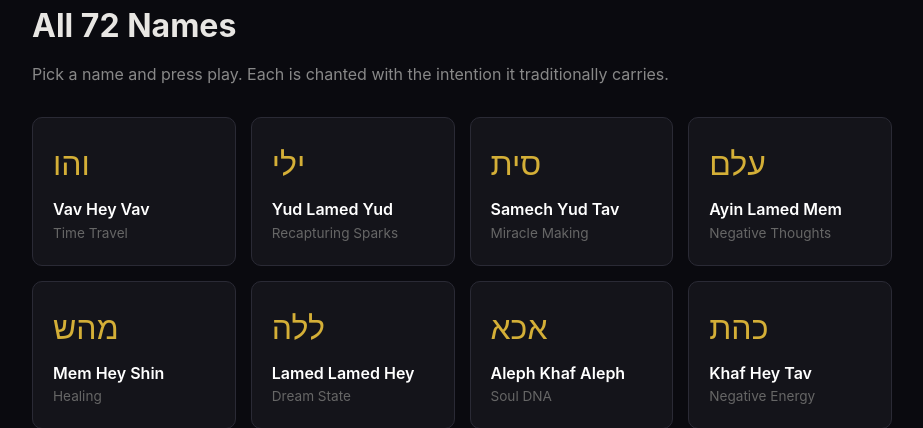
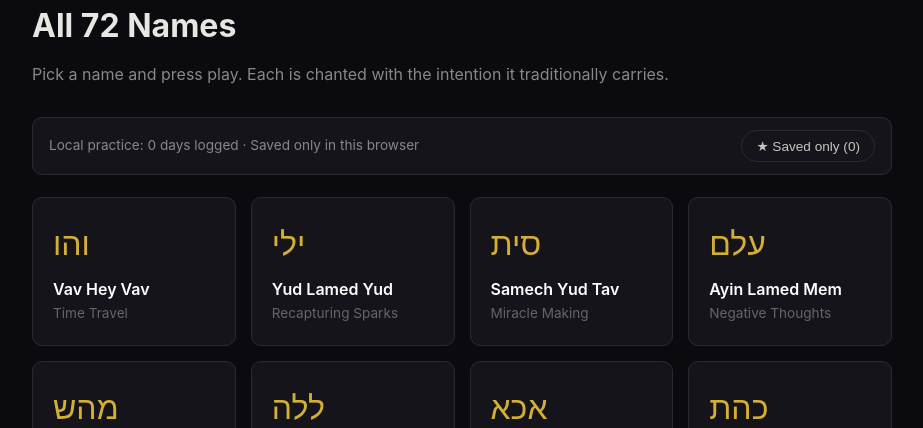
Before and after one commit to fayerman-source/72-luminous-names, a Flask app: page /library in a window 1280 px wide. Shown: the part 99-527 px from the top of the page, without its empty margins (178-1101 px from the left). Run offline with Flask 3, Linux system fonts and the light colour scheme.

Commit message:
Add local-only saved names and 72-day practice counter

```diff
--- /dev/null
+++ b/static/practice.js
@@ -0,0 +1,329 @@
+(function (root, factory) {
+  if (typeof module === "object" && module.exports) {
+    module.exports = factory();
+  } else {
+    root.LuminousPractice = factory();
+  }
+})(typeof globalThis !== "undefined" ? globalThis : this, function () {
+  "use strict";
+
+  var STORAGE_KEY = "luminous72.practice.v1";
+  var DATE_RE = /^\d{4}-\d{2}-\d{2}$/;
+
+  function validNameId(val) {
+    var n = Number(val);
+    return Number.isInteger(n) && n >= 1 && n <= 72 ? n : null;
+  }
+
+  function uniqueSortedNumbers(items) {
+    var seen = {};
+    var out = [];
+    (Array.isArray(items) ? items : []).forEach(function (v) {
+      var id = validNameId(v);
+      if (id !== null && !seen[id]) {
+        seen[id] = true;
+        out.push(id);
+      }
+    });
+    return out.sort(function (a, b) { return a - b; });
+  }
+
+  function uniqueSortedDates(items) {
+    var seen = {};
+    var out = [];
+    (Array.isArray(items) ? items : []).forEach(function (v) {
+      var s = typeof v === "string" ? v.trim() : "";
+      if (DATE_RE.test(s) && !seen[s]) {
+        seen[s] = true;
+        out.push(s);
+      }
+    });
+    return out.sort();
+  }
+
+  function normalizeState(raw) {
+    var obj = raw && typeof raw === "object" ? raw : {};
+    return {
+      savedIds: uniqueSortedNumbers(obj.savedIds),
+      practicedDates: uniqueSortedDates(obj.practicedDates),
+      completedNameIds: uniqueSortedNumbers(obj.completedNameIds)
+    };
+  }
+
+  function formatLocalDate(dateObj) {
+    var d = dateObj instanceof Date ? dateObj : new Date();
+    var y = d.getFullYear();
+    var m = d.getMonth() + 1;
+    var day = d.getDate();
+    return (
+      String(y) +
+      "-" +
+      (m < 10 ? "0" + m : String(m)) +
+      "-" +
+      (day < 10 ? "0" + day : String(day))
+    );
+  }
+
+  function toggleSavedName(state, nameId) {
+    var clean = normalizeState(state);
+    var id = validNameId(nameId);
+    if (id === null) return clean;
+    var exists = clean.savedIds.indexOf(id) !== -1;
+    var nextSaved = exists
+      ? clean.savedIds.filter(function (x) { return x !== id; })
+      : clean.savedIds.concat([id]);
+    return normalizeState({
+      savedIds: nextSaved,
+      practicedDates: clean.practicedDates,
+      completedNameIds: clean.completedNameIds
+    });
+  }
+
+  function recordPracticeDay(state, nameId, dateStr) {
+    var clean = normalizeState(state);
+    var day = DATE_RE.test(String(dateStr || "")) ? String(dateStr) : formatLocalDate(new Date());
+    var id = validNameId(nameId);
+    var nextDates = clean.practicedDates.concat([day]);
+    var nextCompleted = id !== null ? clean.completedNameIds.concat([id]) : clean.completedNameIds;
+    return normalizeState({
+      savedIds: clean.savedIds,
+      practicedDates: nextDates,
+      completedNameIds: nextCompleted
+    });
+  }
+
+  function getDayProgress(state) {
+    var clean = normalizeState(state);
+    var totalDays = clean.practicedDates.length;
+    var cycleDay = totalDays === 0 ? 0 : ((totalDays - 1) % 72) + 1;
+    return {
+      totalDays: totalDays,
+      cycleDay: cycleDay,
+      savedCount: clean.savedIds.length,
+      completedNamesCount: clean.completedNameIds.length
+    };
+  }
+
+  function loadState() {
+    try {
+      var raw = window.localStorage.getItem(STORAGE_KEY);
+      return raw ? normalizeState(JSON.parse(raw)) : normalizeState({});
+    } catch (_e) {
+      return normalizeState({});
+    }
+  }
+
+  function saveState(state) {
+    var clean = normalizeState(state);
+    try {
+      window.localStorage.setItem(STORAGE_KEY, JSON.stringify(clean));
+    } catch (_e) {}
+    return clean;
+  }
+
+  function parseSessionIdFromPath(pathname) {
+    var match = /^\/session\/(\d+)\/?$/.exec(pathname || "");
+    return match ? validNameId(Number(match[1])) : null;
+  }
+
+  function parseCardNameId(anchorEl) {
+    var match = /\/session\/(\d+)/.exec(anchorEl.getAttribute("href") || "");
+    return match ? validNameId(Number(match[1])) : null;
+  }
+
+  function initDom() {
+    if (typeof document === "undefined") return;
+
+    var state = loadState();
+    var today = formatLocalDate(new Date());
+    var badgeEl = document.getElementById("practice-summary-badge");
+
+    function renderHeaderBadge() {
+      if (!badgeEl) return;
+      var prog = getDayProgress(state);
+      if (prog.totalDays === 0 && prog.savedCount === 0) {
+        badgeEl.hidden = true;
+        badgeEl.textContent = "";
+        return;
+      }
+      var parts = [];
+      if (prog.totalDays > 0) {
+        parts.push("Day " + prog.cycleDay + "/72");
+      }
+      if (prog.savedCount > 0) {
+        parts.push("★ " + prog.savedCount + " saved");
+      }
+      badgeEl.textContent = parts.join(" · ");
+      badgeEl.hidden = false;
+    }
+
+    var sessionId = parseSessionIdFromPath(window.location.pathname);
+    if (sessionId !== null) {
+      var playerRoot = document.querySelector(".player");
+      var anchorTarget = playerRoot && playerRoot.querySelector(".audio-player");
+      if (playerRoot && anchorTarget) {
+        var bar = document.createElement("div");
+        bar.className = "practice-session-bar";
+
+        var saveBtn = document.createElement("button");
+        saveBtn.type = "button";
+        saveBtn.className = "practice-chip";
+
+        var markBtn = document.createElement("button");
+        markBtn.type = "button";
+        markBtn.className = "practice-chip";
+
+        var dayLabel = document.createElement("span");
+        dayLabel.className = "practice-day-readout";
+
+        bar.appendChild(saveBtn);
+        bar.appendChild(markBtn);
+        bar.appendChild(dayLabel);
+        playerRoot.insertBefore(bar, anchorTarget);
+
+        function renderSessionControls() {
+          var isSaved = state.savedIds.indexOf(sessionId) !== -1;
+          var practicedToday = state.practicedDates.indexOf(today) !== -1;
+          var prog = getDayProgress(state);
+
+          saveBtn.textContent = isSaved ? "★ Saved" : "☆ Save Name";
+          saveBtn.setAttribute("aria-pressed", isSaved ? "true" : "false");
+          saveBtn.classList.toggle("is-active", isSaved);
+
+          markBtn.textContent = practicedToday ? "✓ Practiced today" : "Mark practiced today";
+          markBtn.setAttribute("aria-pressed", practicedToday ? "true" : "false");
+          markBtn.classList.toggle("is-active", practicedToday);
+
+          dayLabel.textContent =
+            prog.totalDays > 0
+              ? "Day " + prog.cycleDay + " of 72 (" + prog.totalDays + (prog.totalDays === 1 ? " day" : " days") + " total)"
+              : "Day 0 of 72 · Local-only practice log";
+          renderHeaderBadge();
+        }
+
+        saveBtn.addEventListener("click", function () {
+          state = saveState(toggleSavedName(state, sessionId));
+          renderSessionControls();
+        });
+
+        markBtn.addEventListener("click", function () {
+          state = saveState(recordPracticeDay(state, sessionId, today));
+          renderSessionControls();
+        });
+
+        var audioEl = playerRoot.querySelector("audio");
+        if (audioEl) {
+          audioEl.addEventListener("ended", function () {
+            state = saveState(recordPracticeDay(state, sessionId, today));
+            renderSessionControls();
+          });
+        }
+
+        renderSessionControls();
+      }
+    }
+
+    if (window.location.pathname === "/library") {
+      var sessionLinks = Array.prototype.slice.call(
+        document.querySelectorAll('a[href^="/session/"]')
+      );
+      if (sessionLinks.length > 0) {
+        var gridParent = sessionLinks[0].parentElement;
+        var filterSavedOnly = false;
+
+        var libBar = document.createElement("div");
+        libBar.className = "practice-library-bar";
+
+        var summaryText = document.createElement("span");
+        summaryText.className = "practice-day-readout";
+
+        var savedToggle = document.createElement("button");
+        savedToggle.type = "button";
+        savedToggle.className = "practice-chip";
+        savedToggle.setAttribute("aria-pressed", "false");
+
+        var emptySavedMsg = document.createElement("p");
+        emptySavedMsg.className = "practice-empty-note";
+        emptySavedMsg.hidden = true;
+        emptySavedMsg.textContent = "No saved names yet — open any name and press Save Name.";
+
+        libBar.appendChild(summaryText);
+        libBar.appendChild(savedToggle);
+
+        if (gridParent && gridParent.parentElement) {
+          gridParent.parentElement.insertBefore(libBar, gridParent);
+          gridParent.parentElement.insertBefore(emptySavedMsg, gridParent);
+        }
+
+        function renderLibraryPractice() {
+          var prog = getDayProgress(state);
+          summaryText.textContent =
+            prog.totalDays > 0
+              ? "Practice: Day " + prog.cycleDay + " of 72 · " + prog.completedNamesCount + "/72 names visited"
+              : "Local practice: 0 days logged · Saved only in this browser";
+          savedToggle.textContent = "★ Saved only (" + prog.savedCount + ")";
+          savedToggle.setAttribute("aria-pressed", filterSavedOnly ? "true" : "false");
+          savedToggle.classList.toggle("is-active", filterSavedOnly);
+
+          var visibleSaved = 0;
+          sessionLinks.forEach(function (card) {
+            var id = parseCardNameId(card);
+            if (id === null) return;
+            var isSaved = state.savedIds.indexOf(id) !== -1;
+            var isDone = state.completedNameIds.indexOf(id) !== -1;
+
+            var marker = card.querySelector(".practice-card-marker");
+            if (!marker && (isSaved || isDone)) {
+              marker = document.createElement("div");
+              marker.className = "practice-card-marker";
+              card.appendChild(marker);
+            }
+            if (marker) {
+              var flags = [];
+              if (isSaved) flags.push("★ Saved");
+              if (isDone) flags.push("✓ Practiced");
+              marker.textContent = flags.join(" · ");
+              marker.hidden = flags.length === 0;
+            }
+
+            if (filterSavedOnly) {
+              card.style.display = isSaved ? "" : "none";
+              if (isSaved) visibleSaved += 1;
+            } else {
+              card.style.display = "";
+            }
+          });
+
+          emptySavedMsg.hidden = !(filterSavedOnly && visibleSaved === 0);
+          renderHeaderBadge();
+        }
+
+        savedToggle.addEventListener("click", function () {
+          filterSavedOnly = !filterSavedOnly;
+          renderLibraryPractice();
+        });
+
+        renderLibraryPractice();
+      }
+    }
+
+    renderHeaderBadge();
+  }
+
+  if (typeof document !== "undefined") {
+    if (document.readyState === "loading") {
+      document.addEventListener("DOMContentLoaded", initDom);
+    } else {
+      initDom();
+    }
+  }
+
+  return {
+    STORAGE_KEY: STORAGE_KEY,
+    normalizeState: normalizeState,
+    formatLocalDate: formatLocalDate,
+    toggleSavedName: toggleSavedName,
+    recordPracticeDay: recordPracticeDay,
+    getDayProgress: getDayProgress
+  };
+});
--- a/templates/base.html
+++ b/templates/base.html
@@ -39,6 +39,15 @@
         .price-tag { font-size: 2rem; font-weight: 700; color: #d4af37; }
         .price-period { font-size: 1rem; color: #666; }
         footer { text-align: center; padding: 40px 20px; color: #555; border-top: 1px solid #1a1a22; margin-top: 60px; }
+        .practice-badge { display: inline-block; margin-left: 18px; padding: 4px 10px; border-radius: 999px; background: #14141a; border: 1px solid #2a2a35; color: #d4af37; font-size: 0.8rem; vertical-align: middle; }
+        .practice-badge[hidden] { display: none; }
+        .practice-session-bar, .practice-library-bar { display: flex; flex-wrap: wrap; justify-content: center; align-items: center; gap: 10px; margin: 0 0 22px; }
+        .practice-library-bar { justify-content: space-between; background: #14141a; border: 1px solid #2a2a35; border-radius: 10px; padding: 12px 16px; }
+        .practice-chip { background: #14141a; color: #c8c5be; border: 1px solid #2a2a35; border-radius: 999px; padding: 7px 14px; font-size: 0.85rem; cursor: pointer; transition: border-color 0.2s, color 0.2s; }
+        .practice-chip:hover, .practice-chip.is-active { border-color: #d4af37; color: #d4af37; }
+        .practice-day-readout { color: #888; font-size: 0.85rem; }
+        .practice-card-marker { margin-top: 8px; color: #d4af37; font-size: 0.78rem; }
+        .practice-empty-note { background: #14141a; border: 1px solid #2a2a35; border-radius: 10px; padding: 20px; text-align: center; color: #999; margin-bottom: 18px; }
         {% block styles %}{% endblock %}
     </style>
 </head>
@@ -49,6 +58,7 @@
             <nav>
                 <a href="/">Home</a>
                 <a href="/library">All 72 names</a>
+                <span id="practice-summary-badge" class="practice-badge" hidden></span>
             </nav>
         </header>
 
@@ -57,5 +67,6 @@
     <footer>
         <p>72 Names Meditations — Deep spiritual practice through sacred names</p>
     </footer>
+    <script src="/static/practice.js" defer></script>
 </body>
 </html>
```
Also changed, not shown: tests/test_app.py (+71 -0 lines).
